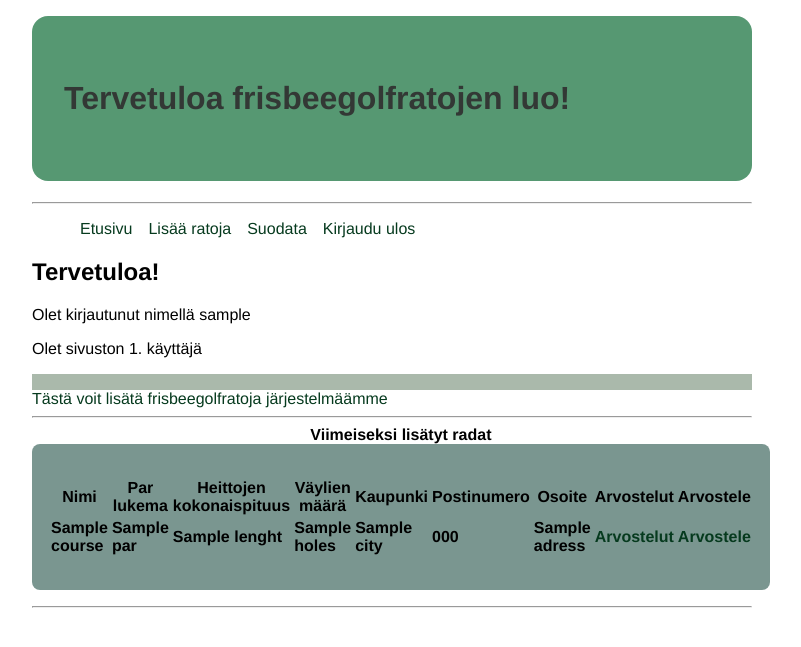
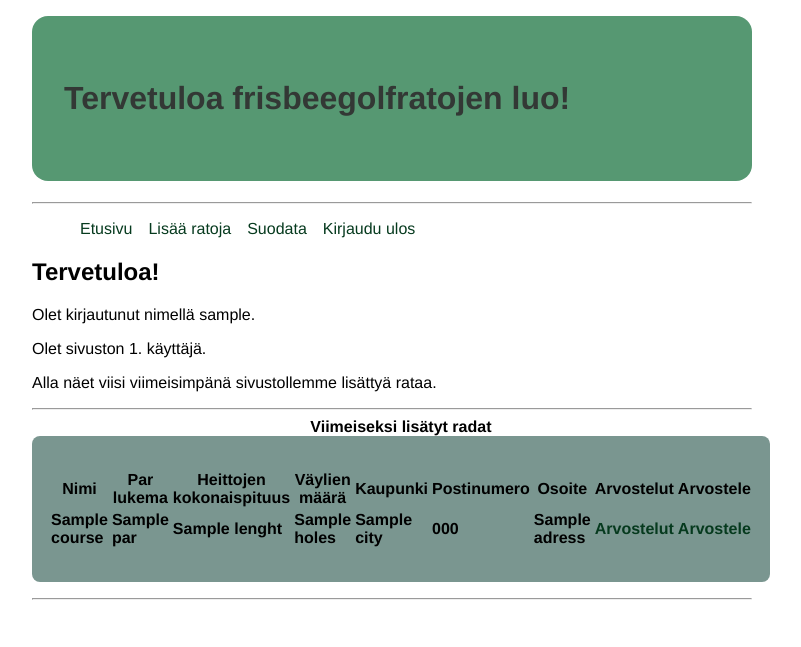
Before and after one commit to Tiiawss/CyberSecurity-, a Flask app: template templates/index.html in a window 1280 px wide. Shown: the top 647 px of the page, without its empty margins (248-1049 px from the left). Run offline with Flask 3, Linux system fonts and the light colour scheme; the visitor is signed in with stand-in values (Sample User, id 1); the template is opened without the code that fills it: most values are stand-ins (such as "Sample title", 1, 10 or a date in 2020); parts of the project's set-up code (start-up, migrations or seed data) failed here and were passed over.

Commit message:
made front page clearel and added text

```diff
--- a/templates/index.html
+++ b/templates/index.html
@@ -3,12 +3,10 @@
 
 {% if session.user_id %}
 <h2>Tervetuloa!</h2>
-<p>Olet kirjautunut nimellä {{ session.user_name }}</p>
-<p>Olet sivuston {{ counter }}. käyttäjä</p>
-<form action="/result" method="POST">
-    </form>
-    <a href="/new">Tästä voit lisätä frisbeegolfratoja järjestelmäämme</a>
-    <hr>
+<p>Olet kirjautunut nimellä {{ session.user_name }}.</p>
+<p>Olet sivuston {{ counter }}. käyttäjä.</p>
+<p>Alla näet viisi viimeisimpänä sivustollemme lisättyä rataa.</p>
+<hr>
 <table>
         <caption>Viimeiseksi lisätyt radat</caption>
         <tr>
```
